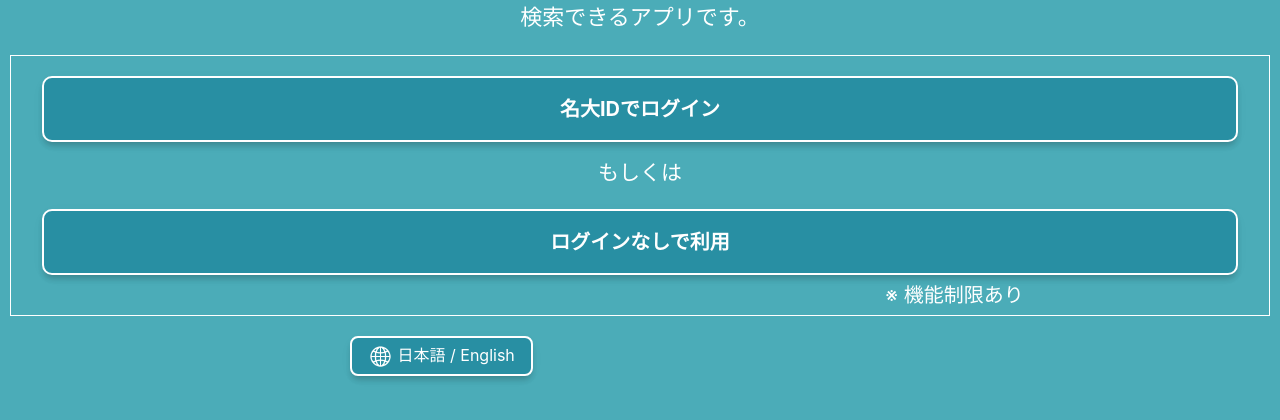
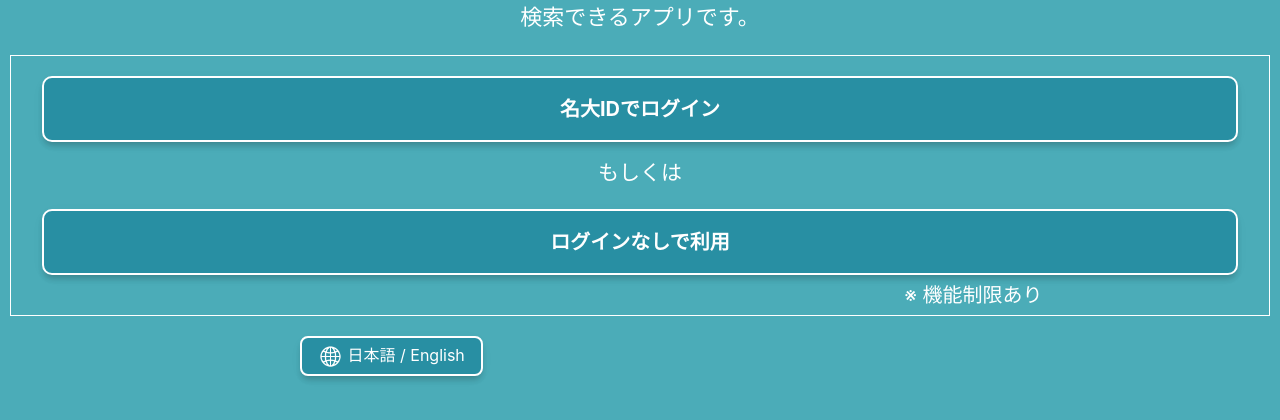
Before and after one commit to 432tkhr/NU-Maps, a PHP site: page / in a window 1280 px wide. Shown: the part 339-759 px from the top of the page. Run offline with PHP 8.4, Linux system fonts and the light colour scheme; some libraries are stand-ins or nearby versions; some web fonts are replaced.

Commit message:
Add files via upload

```diff
--- a/index.html
+++ b/index.html
@@ -47,7 +47,7 @@
         <a onClick="JavaScript:button_click_monitor ();" style="border-color: #fff; border-radius: 10px;" class="start_btn" id="label-3"> ログインなしで利用 </a>
       </div>
       <div>
-        <div id="label4" style="margin-left: 50%; margin-top: 5px; font-size: 20px"> ※ 機能制限あり</div>
+        <div id="label4" style="margin-left: 53%; margin-top: 5px; font-size: 20px"> ※ 機能制限あり</div>
       </div>
     </div>
 
--- a/style.css
+++ b/style.css
@@ -478,7 +478,7 @@ body {
   background-color: #288FA3;
   padding: 0.3em 1em;
   margin-top: 20px;
-  margin-left: 350px;
+  margin-left: 300px;
   text-decoration: none;
   border: solid #fff;
   border-radius: 8px;
```
